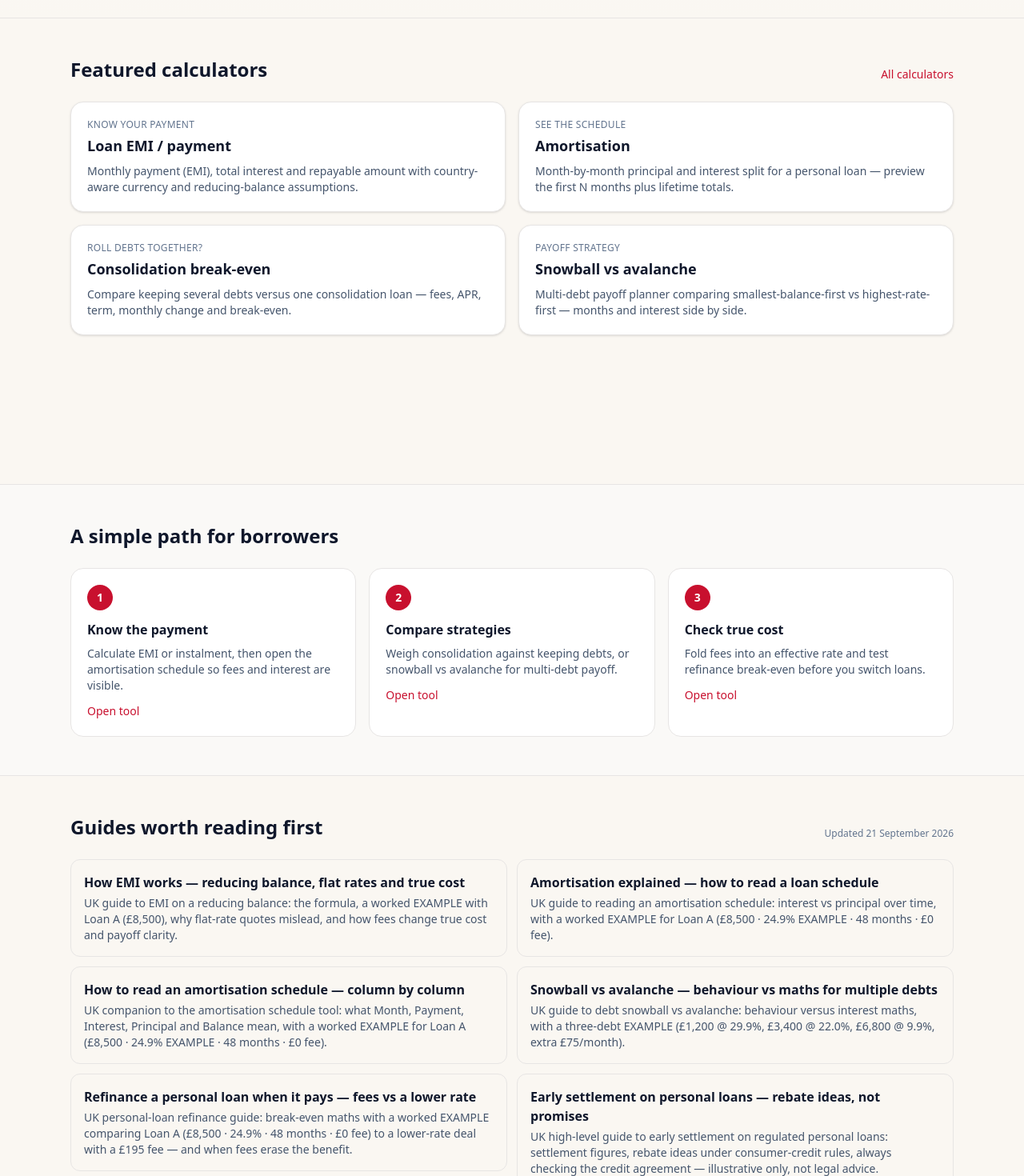
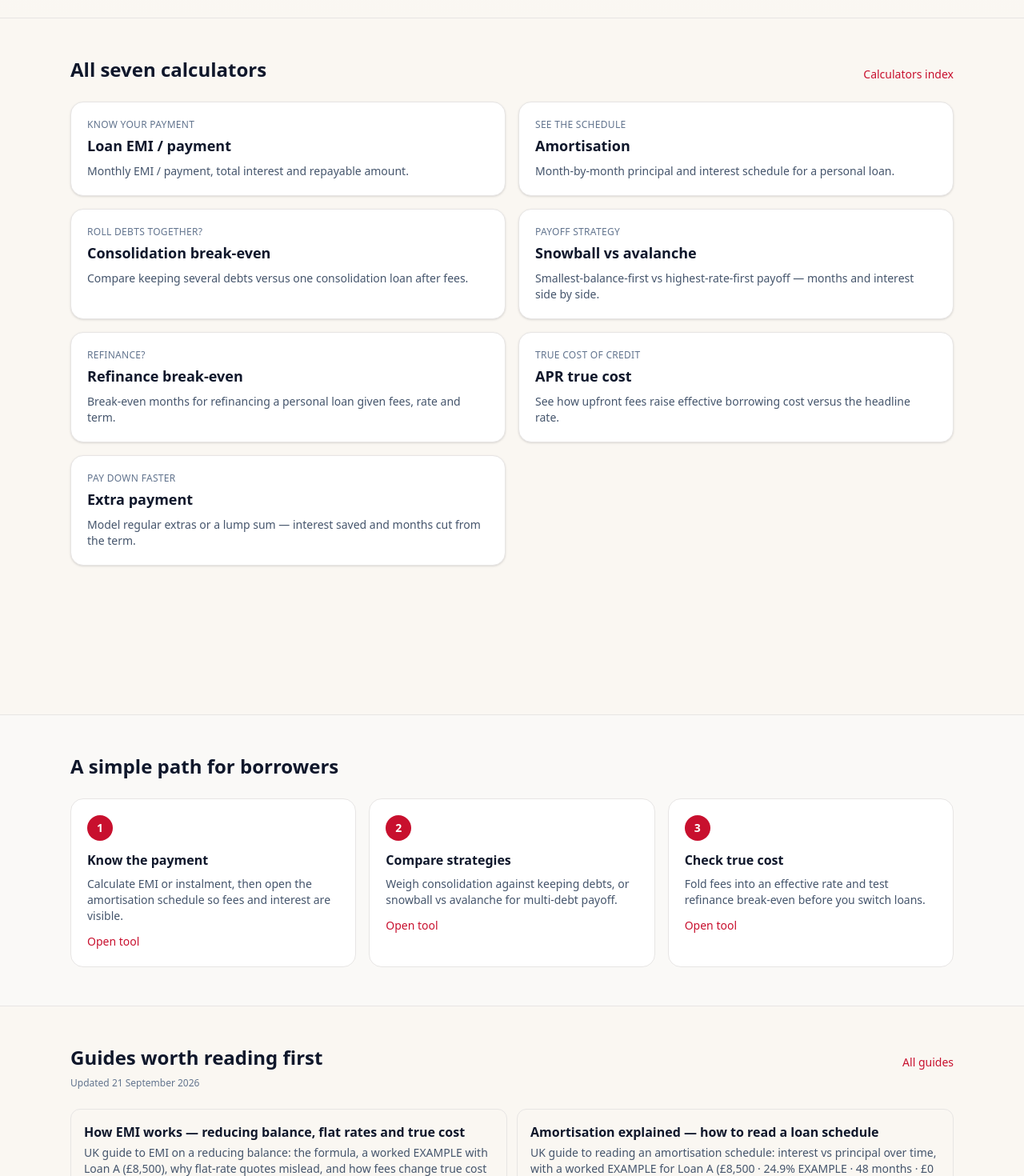
Before and after one commit to Roderz-89/loancalc-lab, a Next.js app: page / in a window 1280 px wide. Shown: the part 780-2250 px from the top of the page at 80% size. Built offline with nearby package versions, Linux system fonts and the light colour scheme.

Commit message:
Job 5: navigation — seven calculators, complete guides, no mortgage CTAs
Tighten /calculators to one-line purposes, order /guides as rewritten five
plus Job 4 companions, curate homepage featured lists, and keep a single
footer “Part of Rodway Labs” line with no remortgage-tool links.

```diff
--- a/src/app/guides/page.tsx
+++ b/src/app/guides/page.tsx
@@ -6,7 +6,8 @@ import { SITE } from "@/content/site";
 
 export const metadata: Metadata = {
   title: "Guides",
-  description: "EMI, amortisation, how to read a schedule, snowball vs avalanche, refinance, early settlement, overpaying vs saving, fee true-cost, arrangement-fee APR, representative APR, consolidation break-even, snowball vs avalanche with fees, and using calculators with a lender illustration guides.",
+  description:
+    "Personal-loan guides: EMI, amortisation, snowball vs avalanche, refinance, fees and APR, consolidation, early settlement, and using calculators with a lender illustration.",
   alternates: { canonical: `${SITE.url}/guides` },
 };
 
@@ -14,7 +15,7 @@ export default function Page() {
   return (
     <ArticleLayout
       title="Guides"
-      description="Short, practical explainers tied to the calculators — fewer pages, clearer writing."
+      description="Core explainers plus companion guides tied to the calculators — UK examples, stated assumptions."
       crumbs={[
         { label: "Home", href: "/" },
         { label: "Guides" },
--- a/src/app/page.tsx
+++ b/src/app/page.tsx
@@ -1,7 +1,7 @@
 import type { Metadata } from "next";
 import Link from "next/link";
 import { CALCULATORS } from "@/content/calculators";
-import { GUIDES } from "@/content/guides";
+import { FEATURED_GUIDE_SLUGS, GUIDES } from "@/content/guides";
 import { SITE, TRUST_STRIP, formatContentDate } from "@/content/site";
 import { AdSlot } from "@/components/calculator/AdSlot";
 
@@ -11,14 +11,12 @@ export const metadata: Metadata = {
   alternates: { canonical: SITE.url },
 };
 
-const featured = CALCULATORS.filter((c) =>
-  [
-    "personal-loan-emi",
-    "amortisation",
-    "consolidation-break-even",
-    "snowball-vs-avalanche",
-  ].includes(c.slug)
-);
+/** All seven tools — keep homepage count aligned with /calculators */
+const featuredCalcs = CALCULATORS;
+
+const featuredGuides = FEATURED_GUIDE_SLUGS.map(
+  (slug) => GUIDES.find((g) => g.slug === slug)!,
+).filter(Boolean);
 
 export default function HomePage() {
   const updated = formatContentDate(SITE.contentAsOf);
@@ -94,17 +92,17 @@ export default function HomePage() {
 
       <section className="mx-auto max-w-6xl px-4 py-12 sm:px-6">
         <div className="flex items-end justify-between gap-4">
-          <h2 className="text-2xl font-bold text-slate-900">Featured calculators</h2>
+          <h2 className="text-2xl font-bold text-slate-900">All seven calculators</h2>
           <Link
             href="/calculators"
             className="text-sm font-medium hover:underline"
             style={{ color: SITE.accent }}
           >
-            All calculators
+            Calculators index
           </Link>
         </div>
         <div className="mt-6 grid gap-4 sm:grid-cols-2">
-          {featured.map((c) => (
+          {featuredCalcs.map((c) => (
             <Link
               key={c.slug}
               href={c.href}
@@ -114,7 +112,7 @@ export default function HomePage() {
                 {c.decisionStage}
               </p>
               <h3 className="mt-1 text-lg font-semibold text-slate-900">{c.shortTitle}</h3>
-              <p className="mt-2 text-sm text-slate-600">{c.description}</p>
+              <p className="mt-2 text-sm text-slate-600">{c.purpose}</p>
             </Link>
           ))}
         </div>
@@ -173,12 +171,19 @@ export default function HomePage() {
       <section className="mx-auto max-w-6xl px-4 py-12 sm:px-6">
         <div className="flex items-end justify-between gap-4">
           <h2 className="text-2xl font-bold text-slate-900">Guides worth reading first</h2>
-          <p className="text-xs text-slate-500">
-            Updated <time dateTime={SITE.contentAsOf}>{updated}</time>
-          </p>
+          <Link
+            href="/guides"
+            className="text-sm font-medium hover:underline"
+            style={{ color: SITE.accent }}
+          >
+            All guides
+          </Link>
         </div>
+        <p className="mt-2 text-xs text-slate-500">
+          Updated <time dateTime={SITE.contentAsOf}>{updated}</time>
+        </p>
         <ul className="mt-6 grid gap-3 sm:grid-cols-2">
-          {GUIDES.filter((g) => g.priority === "P0").map((g) => (
+          {featuredGuides.map((g) => (
             <li key={g.slug}>
               <Link
                 href={g.href}
--- a/src/components/layout/Footer.tsx
+++ b/src/components/layout/Footer.tsx
@@ -28,9 +28,7 @@ export function Footer() {
               />
               <span className="text-xs leading-snug text-slate-600">
                 <span className="font-medium text-slate-800">{SITE.brand.name}</span>
-                <span className="block text-slate-500">
-                  Part of {SITE.brand.name}
-                </span>
+                <span className="block text-slate-500">{SITE.brand.tagline}</span>
               </span>
             </Link>
           </div>
--- a/src/content/calculators.ts
+++ b/src/content/calculators.ts
@@ -2,6 +2,8 @@ export interface CalculatorMeta {
   slug: string;
   title: string;
   shortTitle: string;
+  /** One-line purpose for /calculators index */
+  purpose: string;
   description: string;
   href: string;
   priority: "P0" | "P1" | "P2";
@@ -14,6 +16,7 @@ export const CALCULATORS: CalculatorMeta[] = [
     slug: "personal-loan-emi",
     title: "Personal loan / EMI payment calculator",
     shortTitle: "Loan EMI / payment",
+    purpose: "Monthly EMI / payment, total interest and repayable amount.",
     description:
       "Monthly payment (EMI), total interest and repayable amount with country-aware currency and reducing-balance assumptions.",
     href: "/calculators/personal-loan-emi",
@@ -31,6 +34,7 @@ export const CALCULATORS: CalculatorMeta[] = [
     slug: "amortisation",
     title: "Amortisation schedule calculator",
     shortTitle: "Amortisation",
+    purpose: "Month-by-month principal and interest schedule for a personal loan.",
     description:
       "Month-by-month principal and interest split for a personal loan — preview the first N months plus lifetime totals.",
     href: "/calculators/amortisation",
@@ -46,6 +50,7 @@ export const CALCULATORS: CalculatorMeta[] = [
     slug: "consolidation-break-even",
     title: "Debt consolidation break-even calculator",
     shortTitle: "Consolidation break-even",
+    purpose: "Compare keeping several debts versus one consolidation loan after fees.",
     description:
       "Compare keeping several debts versus one consolidation loan — fees, APR, term, monthly change and break-even.",
     href: "/calculators/consolidation-break-even",
@@ -64,6 +69,7 @@ export const CALCULATORS: CalculatorMeta[] = [
     slug: "snowball-vs-avalanche",
     title: "Snowball vs avalanche payoff planner",
     shortTitle: "Snowball vs avalanche",
+    purpose: "Smallest-balance-first vs highest-rate-first payoff — months and interest side by side.",
     description:
       "Multi-debt payoff planner comparing smallest-balance-first vs highest-rate-first — months and interest side by side.",
     href: "/calculators/snowball-vs-avalanche",
@@ -80,6 +86,7 @@ export const CALCULATORS: CalculatorMeta[] = [
     slug: "refinance-break-even",
     title: "Refinance when it pays",
     shortTitle: "Refinance break-even",
+    purpose: "Break-even months for refinancing a personal loan given fees, rate and term.",
     description:
       "Break-even months for refinancing a personal loan given fees, new rate and new term.",
     href: "/calculators/refinance-break-even",
@@ -96,6 +103,7 @@ export const CALCULATORS: CalculatorMeta[] = [
     slug: "apr-true-cost",
     title: "APR / true cost of fees",
     shortTitle: "APR true cost",
+    purpose: "See how upfront fees raise effective borrowing cost versus the headline rate.",
     description:
       "See how upfront fees raise the effective cost of borrowing versus the headline interest rate.",
     href: "/calculators/apr-true-cost",
@@ -113,6 +121,7 @@ export const CALCULATORS: CalculatorMeta[] = [
     slug: "extra-payment",
     title: "Extra payment / early payoff calculator",
     shortTitle: "Extra payment",
+    purpose: "Model regular extras or a lump sum — interest saved and months cut from the term.",
     description:
       "Model regular extra payments or a one-off lump sum — interest saved and months cut from the term.",
     href: "/calculators/extra-payment",
--- a/src/content/guides.ts
+++ b/src/content/guides.ts
@@ -8,6 +8,15 @@ export interface GuideMeta {
   priority: "P0" | "P1" | "P2";
   relatedCalcs: string[];
 }
+
+/** Rewritten core guides (Jobs 3a–3e) — homepage featured list */
+export const FEATURED_GUIDE_SLUGS = [
+  "how-emi-works",
+  "amortisation-explained",
+  "snowball-vs-avalanche",
+  "refinance-when-it-pays",
+  "fees-apr-true-cost",
+] as const;
 
 export const GUIDES: GuideMeta[] = [
   {
@@ -28,17 +37,6 @@ export const GUIDES: GuideMeta[] = [
       "UK guide to reading an amortisation schedule: interest vs principal over time, with a worked EXAMPLE for Loan A (£8,500 · 24.9% EXAMPLE · 48 months · £0 fee).",
     href: "/guides/amortisation-explained",
     published: "2026-09-14",
-    updated: "2026-09-21",
-    priority: "P0",
-    relatedCalcs: ["/calculators/amortisation", "/calculators/personal-loan-emi"],
-  },
-  {
-    slug: "how-to-read-an-amortisation-schedule",
-    title: "How to read an amortisation schedule — column by column",
-    description:
-      "UK companion to the amortisation schedule tool: what Month, Payment, Interest, Principal and Balance mean, with a worked EXAMPLE for Loan A (£8,500 · 24.9% EXAMPLE · 48 months · £0 fee).",
-    href: "/guides/how-to-read-an-amortisation-schedule",
-    published: "2026-09-21",
     updated: "2026-09-21",
     priority: "P0",
     relatedCalcs: ["/calculators/amortisation", "/calculators/personal-loan-emi"],
@@ -65,29 +63,6 @@ export const GUIDES: GuideMeta[] = [
     priority: "P0",
     relatedCalcs: ["/calculators/refinance-break-even", "/calculators/apr-true-cost"],
   },
-
-  {
-    slug: "early-settlement-personal-loans",
-    title: "Early settlement on personal loans — rebate ideas, not promises",
-    description:
-      "UK high-level guide to early settlement on regulated personal loans: settlement figures, rebate ideas under consumer-credit rules, always checking the credit agreement — illustrative only, not legal advice.",
-    href: "/guides/early-settlement-personal-loans",
-    published: "2026-09-21",
-    updated: "2026-09-21",
-    priority: "P0",
-    relatedCalcs: ["/calculators/extra-payment", "/calculators/refinance-break-even"],
-  },
-  {
-    slug: "overpaying-vs-saving",
-    title: "Overpaying a personal loan vs saving — a trade-off frame",
-    description:
-      "UK trade-off guide: overpaying a personal loan versus putting the same cash into savings, with EXAMPLE Loan A (£8,500 · 24.9% EXAMPLE · 48 months · £0 fee) plus £75/month extra — illustrative only, no instruction to overpay or save.",
-    href: "/guides/overpaying-vs-saving",
-    published: "2026-09-21",
-    updated: "2026-09-21",
-    priority: "P0",
-    relatedCalcs: ["/calculators/extra-payment", "/calculators/personal-loan-emi"],
-  },
   {
     slug: "fees-apr-true-cost",
     title: "Fees & APR — headline rate vs true cost of credit",
@@ -105,17 +80,6 @@ export const GUIDES: GuideMeta[] = [
     description:
       "UK guide to why a quoted personal-loan rate is not the full cost when an arrangement fee applies: worked EXAMPLE with Loan B (£12,000 · 16.9% EXAMPLE · 60 months · £195 fee) and how cash received diverges from the face principal.",
     href: "/guides/arrangement-fees-and-apr",
-    published: "2026-09-21",
-    updated: "2026-09-21",
-    priority: "P0",
-    relatedCalcs: ["/calculators/apr-true-cost", "/calculators/personal-loan-emi"],
-  },
-  {
-    slug: "representative-apr",
-    title: "Representative APR — what the advertised rate does and does not mean",
-    description:
-      "UK guide to advertised representative APR: the 51% expectation test, representative examples, and why the figure on a loan advert is not a personalised quote for the reader.",
-    href: "/guides/representative-apr",
     published: "2026-09-21",
     updated: "2026-09-21",
     priority: "P0",
@@ -147,6 +111,50 @@ export const GUIDES: GuideMeta[] = [
     ],
   },
   {
+    slug: "early-settlement-personal-loans",
+    title: "Early settlement on personal loans — rebate ideas, not promises",
+    description:
+      "UK high-level guide to early settlement on regulated personal loans: settlement figures, rebate ideas under consumer-credit rules, always checking the credit agreement — illustrative only, not legal advice.",
+    href: "/guides/early-settlement-personal-loans",
+    published: "2026-09-21",
+    updated: "2026-09-21",
+    priority: "P0",
+    relatedCalcs: ["/calculators/extra-payment", "/calculators/refinance-break-even"],
+  },
+  {
+    slug: "how-to-read-an-amortisation-schedule",
+    title: "How to read an amortisation schedule — column by column",
+    description:
+      "UK companion to the amortisation schedule tool: what Month, Payment, Interest, Principal and Balance mean, with a worked EXAMPLE for Loan A (£8,500 · 24.9% EXAMPLE · 48 months · £0 fee).",
+    href: "/guides/how-to-read-an-amortisation-schedule",
+    published: "2026-09-21",
+    updated: "2026-09-21",
+    priority: "P0",
+    relatedCalcs: ["/calculators/amortisation", "/calculators/personal-loan-emi"],
+  },
+  {
+    slug: "representative-apr",
+    title: "Representative APR — what the advertised rate does and does not mean",
+    description:
+      "UK guide to advertised representative APR: the 51% expectation test, representative examples, and why the figure on a loan advert is not a personalised quote for the reader.",
+    href: "/guides/representative-apr",
+    published: "2026-09-21",
+    updated: "2026-09-21",
+    priority: "P0",
+    relatedCalcs: ["/calculators/apr-true-cost", "/calculators/personal-loan-emi"],
+  },
+  {
+    slug: "overpaying-vs-saving",
+    title: "Overpaying a personal loan vs saving — a trade-off frame",
+    description:
+      "UK trade-off guide: overpaying a personal loan versus putting the same cash into savings, with EXAMPLE Loan A (£8,500 · 24.9% EXAMPLE · 48 months · £0 fee) plus £75/month extra — illustrative only, no instruction to overpay or save.",
+    href: "/guides/overpaying-vs-saving",
+    published: "2026-09-21",
+    updated: "2026-09-21",
+    priority: "P0",
+    relatedCalcs: ["/calculators/extra-payment", "/calculators/personal-loan-emi"],
+  },
+  {
     slug: "using-calculators-with-a-lender-illustration",
     title: "Using calculators with a lender illustration — amount, term, rate and fees",
     description:
```
Also changed, not shown: src/app/calculators/page.tsx (+4 -7 lines).
